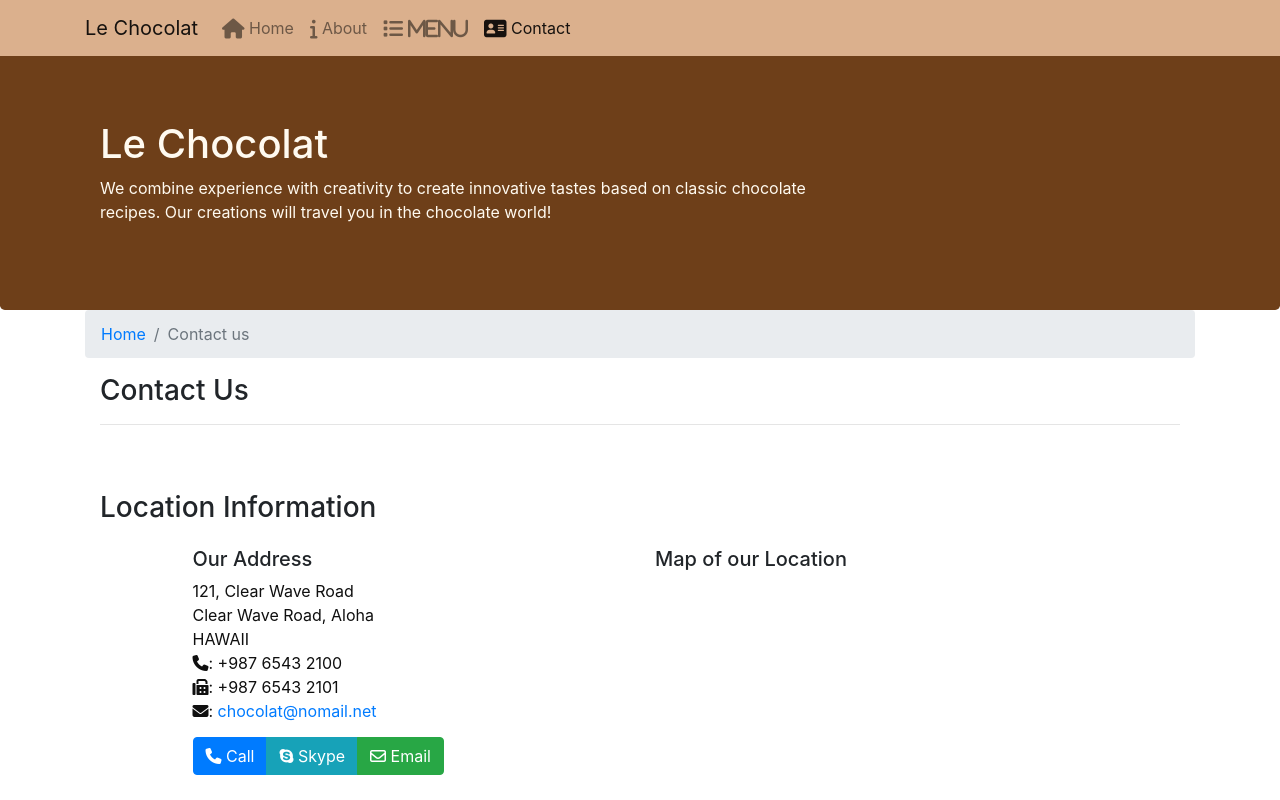
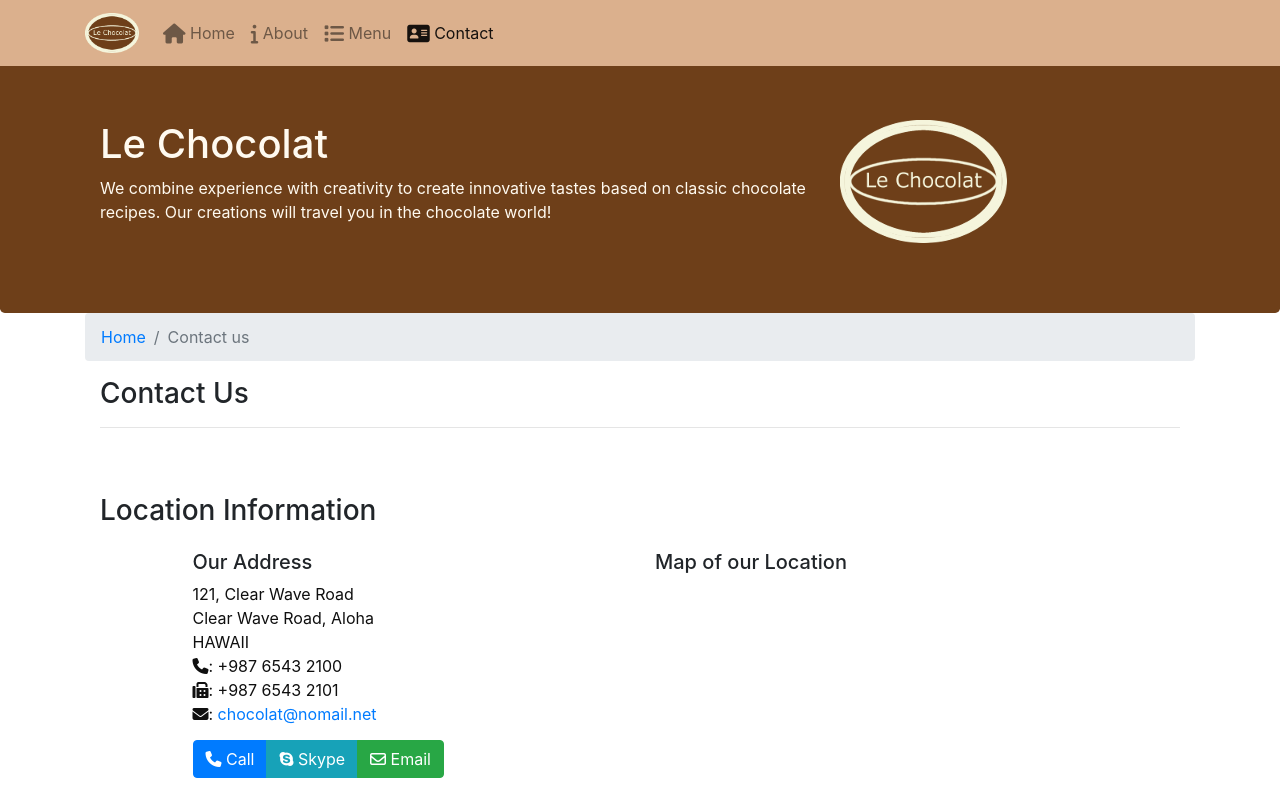
Before and after one commit to jawidibrahimi/leChocolat2, a plain HTML site: page contactus.html in a window 1280 px wide. Shown: the top 800 px of the page. Drawn offline with nearby package versions, Linux system fonts and the light colour scheme.

Commit message:
module 9

```diff
--- a/contactus.html
+++ b/contactus.html
@@ -6,23 +6,31 @@
     <meta charset="utf-8">
     <meta name="viewport" content="width=device-width, initial-scale=1, shrink-to-fit=no">
     <meta http-equiv="x-ua-compatible" content="ie=edge">
-
     <!-- Bootstrap CSS -->
     <link rel="stylesheet" href="node_modules/bootstrap/dist/css/bootstrap.min.css">
+    <!-- Font awesome icons -->
     <link rel="stylesheet" href="node_modules/font-awesome/css/font-awesome.min.css">
-    <link href="css/styles.css" rel="stylesheet">
-
+    <!-- Local external CSS -->
+    <link rel="stylesheet" href="css/styles.css">
     <title>Le Chocolat: Contact Us</title>
 
 </head>
 
 <body>
+
+    <!-- Navigation -->
     <nav class="navbar navbar-expand-md navbar-light bg-light fixed-top">
+
         <div class="container">
-            <a class="navbar-brand" href="#">Le Chocolat</a>
+
+            <!-- Logo -->
+            <a class="navbar-brand" href="./index.html"><img src="images/logo.png" height="40" width="54"></a>
+
+            <!-- Sandwich button -->
             <button class="navbar-toggler" type="button" data-toggle="collapse" data-target="#Navbar">
                 <span class="navbar-toggler-icon"></span>
             </button>
+
             <div class="collapse navbar-collapse" id="Navbar">
                 <ul class="navbar-nav">
                     <li class="nav-item"><a class="nav-link" href="./index.html">
@@ -30,7 +38,7 @@
                     <li class="nav-item"><a class="nav-link" href="./aboutus.html">
                             <span class="fa fa-info fa-lg"> </span> About</a></li>
                     <li class="nav-item"><a class="nav-link" href="">
-                            <span class="fa fa-list fa-lg"> Menu </span></a></li>
+                            <span class="fa fa-list fa-lg"></span> Menu </a></li>
                     <li class="nav-item active"><a class="nav-link" href="./contactus.html">
                             <span class="fa fa-address-card fa-lg"></span> Contact</a></li>
                 </ul>
@@ -47,6 +55,7 @@
                         recipes. Our creations will travel you in the chocolate world!</p>
                 </div>
                 <div class="col col-sm">
+                    <img src="images/logo.png" class="img-fluid">
                 </div>
             </div>
         </div>
```
